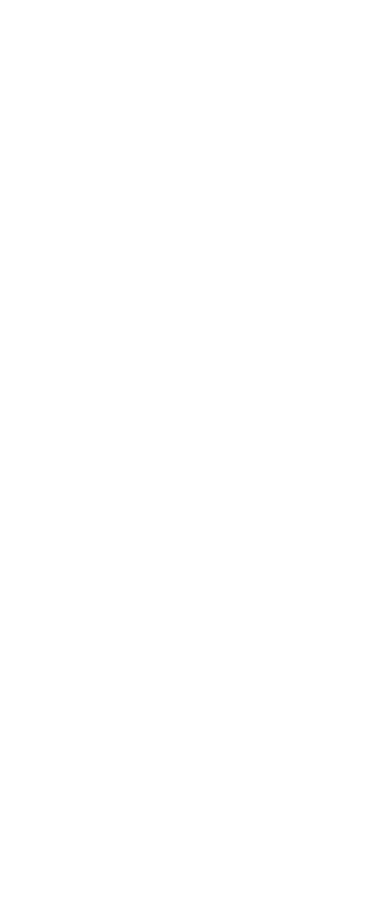
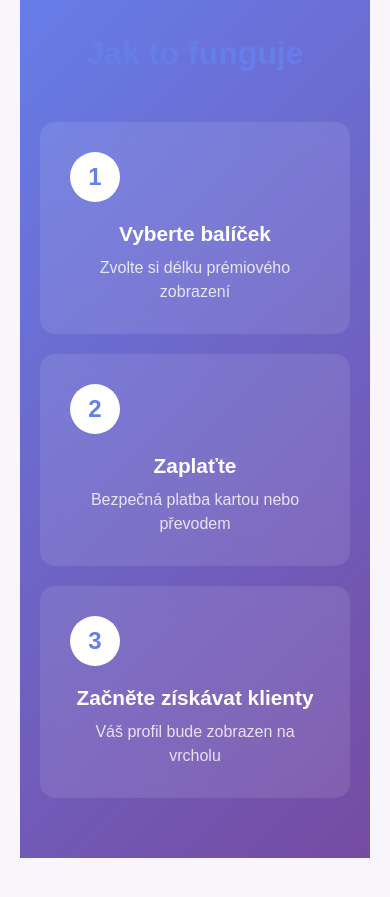
Before and after one commit to isden7409-pixel/beautyfind-1, a React (Create React App) app: page / in a window 390 px wide. Shown: the part 4620-5517 px from the top of the page. Before the commit the page ends 4595 px from the top, so only its background shows below. Built offline with nearby package versions, Linux system fonts and the light colour scheme.

Commit message:
Add 'Jak to funguje' section for masters
- Added 'How it works' section with 3 steps
- Added Czech and English translations
- Added beautiful gradient background and step cards
- Responsive design for mobile devices
- Replaces empty numbers with proper content

```diff
--- a/src/App.css
+++ b/src/App.css
@@ -1412,3 +1412,89 @@
     padding: 20px;
   }
 }
+
+/* How it works section */
+.how-it-works {
+  background: linear-gradient(135deg, #667eea 0%, #764ba2 100%);
+  color: white;
+  padding: 60px 20px;
+  margin-top: 40px;
+}
+
+.how-it-works-content {
+  max-width: 1200px;
+  margin: 0 auto;
+  text-align: center;
+}
+
+.how-it-works h2 {
+  font-size: 2.5rem;
+  margin-bottom: 50px;
+  font-weight: 700;
+}
+
+.steps {
+  display: grid;
+  grid-template-columns: repeat(auto-fit, minmax(300px, 1fr));
+  gap: 40px;
+  margin-top: 40px;
+}
+
+.step {
+  display: flex;
+  align-items: flex-start;
+  gap: 20px;
+  text-align: left;
+  background: rgba(255, 255, 255, 0.1);
+  padding: 30px;
+  border-radius: 15px;
+  backdrop-filter: blur(10px);
+  transition: all 0.3s ease;
+}
+
+.step:hover {
+  background: rgba(255, 255, 255, 0.2);
+  transform: translateY(-5px);
+}
+
+.step-number {
+  background: white;
+  color: #667eea;
+  width: 50px;
+  height: 50px;
+  border-radius: 50%;
+  display: flex;
+  align-items: center;
+  justify-content: center;
+  font-size: 1.5rem;
+  font-weight: bold;
+  flex-shrink: 0;
+}
+
+.step-content h3 {
+  font-size: 1.3rem;
+  margin-bottom: 10px;
+  font-weight: 600;
+}
+
+.step-content p {
+  font-size: 1rem;
+  opacity: 0.9;
+  line-height: 1.5;
+}
+
+@media (max-width: 768px) {
+  .steps {
+    grid-template-columns: 1fr;
+    gap: 20px;
+  }
+
+  .step {
+    flex-direction: column;
+    text-align: center;
+  }
+
+  .how-it-works h2 {
+    font-size: 2rem;
+  }
+}
--- a/src/pages/HomePage.tsx
+++ b/src/pages/HomePage.tsx
@@ -35,7 +35,7 @@
         experience: "5 let",
         rating: 4.9,
         reviews: 45,
-        photo: "https://images.unsplash.com/photo-1534528741775-53994a69daeb?w=150&h=150&fit=crop&crop=face&auto=format&q=80",
+        photo: "https://images.unsplash.com/photo-1494790108755-2616b612b786?w=150&h=150&fit=crop&crop=face&auto=format&q=80",
         worksInSalon: true,
         isFreelancer: false,
         address: "Václavské náměstí 28, 110 00 Praha 1"
@@ -555,7 +555,14 @@
     experience: "zkušeností",
     adminPanel: "Admin Panel",
     listView: "Seznam",
-    mapView: "Mapa"
+    mapView: "Mapa",
+    howItWorks: "Jak to funguje",
+    step1: "Vyberte balíček",
+    step1Desc: "Zvolte si délku prémiového zobrazení",
+    step2: "Zaplaťte",
+    step2Desc: "Bezpečná platba kartou nebo převodem",
+    step3: "Začněte získávat klienty",
+    step3Desc: "Váš profil bude zobrazen na vrcholu"
   },
   en: {
     title: "BeautyFind.cz",
@@ -578,7 +585,14 @@
     experience: "experience",
     adminPanel: "Admin Panel",
     listView: "List",
-    mapView: "Map"
+    mapView: "Map",
+    howItWorks: "How it works",
+    step1: "Choose package",
+    step1Desc: "Select the duration of premium display",
+    step2: "Pay",
+    step2Desc: "Secure payment by card or transfer",
+    step3: "Start getting clients",
+    step3Desc: "Your profile will be displayed at the top"
   }
 };
 
@@ -743,6 +757,36 @@
             </div>
           )
         )}
+
+        {/* Jak to funguje section */}
+        <section className="how-it-works">
+          <div className="how-it-works-content">
+            <h2>{t.howItWorks}</h2>
+            <div className="steps">
+              <div className="step">
+                <div className="step-number">1</div>
+                <div className="step-content">
+                  <h3>{t.step1}</h3>
+                  <p>{t.step1Desc}</p>
+                </div>
+              </div>
+              <div className="step">
+                <div className="step-number">2</div>
+                <div className="step-content">
+                  <h3>{t.step2}</h3>
+                  <p>{t.step2Desc}</p>
+                </div>
+              </div>
+              <div className="step">
+                <div className="step-number">3</div>
+                <div className="step-content">
+                  <h3>{t.step3}</h3>
+                  <p>{t.step3Desc}</p>
+                </div>
+              </div>
+            </div>
+          </div>
+        </section>
       </main>
     </div>
   );
```
